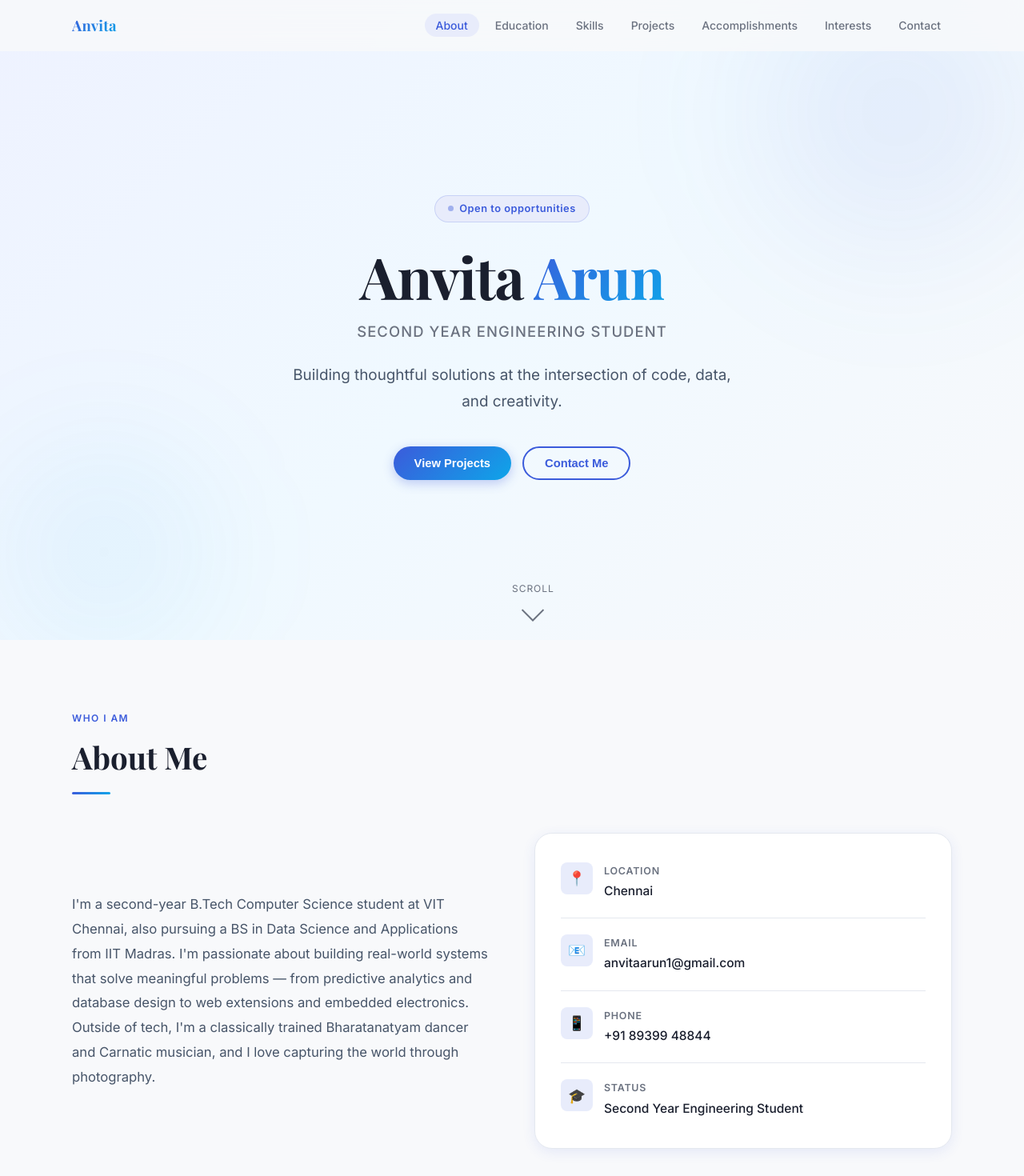
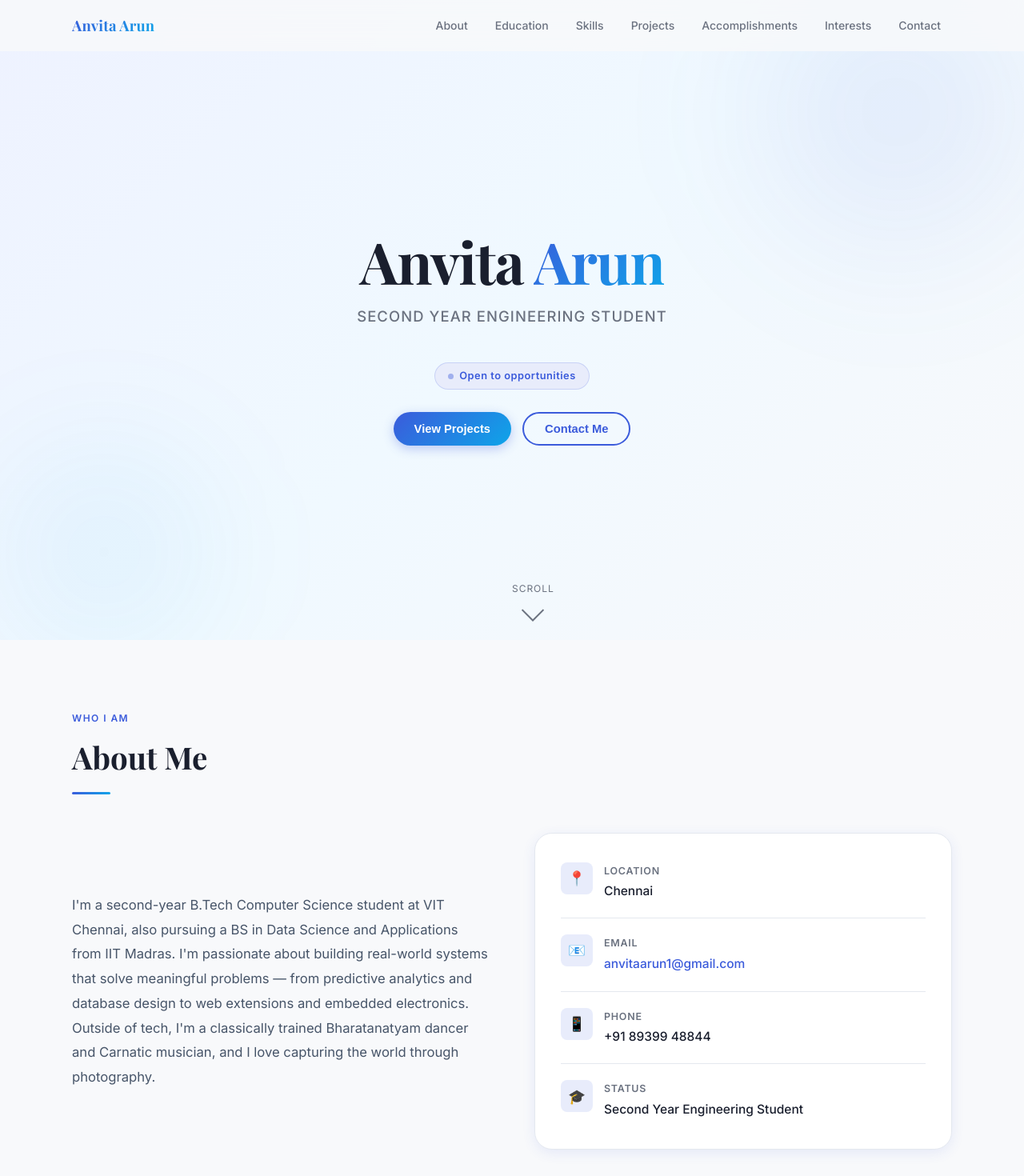
Before and after one commit to Anvita-13/my-portfolio, a React (Vite) app: page / in a window 1280 px wide. Shown: the top 1470 px of the page at 80% size. Built offline with nearby package versions, Linux system fonts and the light colour scheme.

Commit message:
Update portfolio

```diff
--- a/src/components/About/About.css
+++ b/src/components/About/About.css
@@ -59,6 +59,21 @@
   color: var(--color-text);
 }
 
+.about__info-email-link {
+  font-size: 0.97rem;
+  font-weight: 500;
+  color: var(--color-accent);
+  text-decoration: none;
+  transition: color var(--transition);
+  border-bottom: 2px solid transparent;
+  transition: color var(--transition), border-bottom-color var(--transition);
+}
+
+.about__info-email-link:hover {
+  color: var(--color-accent2);
+  border-bottom-color: var(--color-accent2);
+}
+
 /* Divider line between info items */
 .about__info-item + .about__info-item {
   padding-top: 20px;
--- a/src/components/About/About.jsx
+++ b/src/components/About/About.jsx
@@ -31,7 +31,9 @@ export default function About({ about, personal }) {
               <div className="about__info-icon">📧</div>
               <div>
                 <p className="about__info-label">Email</p>
-                <p className="about__info-value">{personal.email}</p>
+                <a href={`mailto:${personal.email}`} className="about__info-email-link">
+                  {personal.email}
+                </a>
               </div>
             </div>
 
--- a/src/components/Contact/Contact.jsx
+++ b/src/components/Contact/Contact.jsx
@@ -22,7 +22,7 @@ export default function Contact({ personal }) {
       icon: '📱',
       label: 'Phone',
       value: personal.phone,
-      href: `tel:${personal.phone.replace(/\s/g, '')}`,
+      href: null,
     },
   ];
 
--- a/src/components/Hero/Hero.css
+++ b/src/components/Hero/Hero.css
@@ -41,7 +41,7 @@
   padding: 60px 0 80px;
 }
 
-/* Badge pill above name */
+/* Badge pill below title */
 .hero__badge {
   display: inline-flex;
   align-items: center;
@@ -54,6 +54,7 @@
   font-weight: 600;
   color: var(--color-accent);
   letter-spacing: 0.04em;
+  margin-top: 20px;
   margin-bottom: 28px;
 
   animation: fadeInUp 0.7s ease both;
--- a/src/components/Hero/Hero.jsx
+++ b/src/components/Hero/Hero.jsx
@@ -14,12 +14,6 @@ export default function Hero({ personal }) {
     <section className="hero" id="hero">
       <div className="container">
         <div className="hero__inner">
-          {/* Status badge */}
-          <div className="hero__badge">
-            <span className="hero__badge-dot" />
-            Open to opportunities
-          </div>
-
           {/* Name */}
           <h1 className="hero__name">
             {firstName} <span>{lastName}</span>
@@ -28,8 +22,11 @@ export default function Hero({ personal }) {
           {/* Title */}
           <p className="hero__title">{personal.title}</p>
 
-          {/* Tagline */}
-          <p className="hero__tagline">{personal.tagline}</p>
+          {/* Status badge */}
+          <div className="hero__badge">
+            <span className="hero__badge-dot" />
+            Open to opportunities
+          </div>
 
           {/* CTA buttons */}
           <div className="hero__cta">
--- a/src/components/Navbar/Navbar.jsx
+++ b/src/components/Navbar/Navbar.jsx
@@ -28,12 +28,29 @@ export default function Navbar({ name }) {
   useEffect(() => {
     const ids = NAV_LINKS.map(l => l.id);
     const targets = ids.map(id => document.getElementById(id)).filter(Boolean);
+
+    // Also observe hero section to clear activeId when hero is visible
+    const heroTarget = document.getElementById('hero');
+
     const obs = new IntersectionObserver(
       entries => {
-        entries.forEach(e => { if (e.isIntersecting) setActiveId(e.target.id); });
+        // Check if hero is intersecting
+        const heroEntry = entries.find(e => e.target.id === 'hero');
+        if (heroEntry && heroEntry.isIntersecting) {
+          setActiveId('');
+          return;
+        }
+
+        // Otherwise, find the first nav section that's intersecting
+        const activeEntry = entries.find(e => e.isIntersecting && e.target.id !== 'hero');
+        if (activeEntry) {
+          setActiveId(activeEntry.target.id);
+        }
       },
       { rootMargin: '-40% 0px -55% 0px' }
     );
+
+    if (heroTarget) targets.unshift(heroTarget);
     targets.forEach(t => obs.observe(t));
     return () => obs.disconnect();
   }, []);
@@ -54,7 +71,7 @@ export default function Navbar({ name }) {
         <div className="container navbar__inner">
           {/* Clicking the logo scrolls to top/hero */}
           <span className="navbar__logo" onClick={scrollToTop} role="button" tabIndex={0}>
-            {name.split(' ')[0]}
+            {name}
           </span>
 
           {/* Desktop links */}
--- a/src/components/Projects/Projects.jsx
+++ b/src/components/Projects/Projects.jsx
@@ -5,16 +5,43 @@ import './Projects.css';
 function ProjectCard({ project, index }) {
   return (
     <div className="project-card">
+      {/* Project number */}
       <span className="project-card__number">Project {String(index + 1).padStart(2, '0')}</span>
+
+      {/* Title — always visible */}
       <h3 className="project-card__title">{project.title}</h3>
-      {project.subtitle && (
-        <p className="project-card__subtitle">{project.subtitle}</p>
-      )}
-      <p className="project-card__desc">{project.description}</p>
+
+      {/* Short summary — always visible */}
+      <p className="project-card__summary">{project.summary}</p>
+
+      {/* Tags — always visible */}
       <div className="project-card__tags">
         {project.tags.map((tag, i) => (
           <span key={i} className="project-card__tag">{tag}</span>
         ))}
+      </div>
+
+      {/* Thin divider that appears on hover before the expanded content */}
+      <div className="project-card__divider" />
+
+      {/* Bullet points + GitHub link — revealed on hover via max-height animation */}
+      <div className="project-card__extra">
+        <ul className="project-card__points">
+          {project.points.map((point, i) => (
+            <li key={i} className="project-card__point">{point}</li>
+          ))}
+        </ul>
+
+        {project.github && (
+          <a
+            href={project.github}
+            target="_blank"
+            rel="noopener noreferrer"
+            className="project-card__github-link"
+          >
+            View on GitHub →
+          </a>
+        )}
       </div>
     </div>
   );
--- a/src/components/Skills/Skills.css
+++ b/src/components/Skills/Skills.css
@@ -1,9 +1,11 @@
 /* Skills.css */
 
 .skills__grid {
-  display: grid;
-  grid-template-columns: repeat(auto-fill, minmax(300px, 1fr));
+  display: flex;
+  flex-wrap: wrap;
   gap: 20px;
+  justify-content: center;
+  align-items: flex-start;
 }
 
 .skills__category {
@@ -13,6 +15,8 @@
   padding: 24px 26px;
   box-shadow: var(--shadow-sm);
   transition: box-shadow var(--transition), transform var(--transition);
+  flex: 0 0 auto;
+  min-width: 280px;
 }
 .skills__category:hover {
   box-shadow: var(--shadow-md);
--- a/src/data/portfolioData.js
+++ b/src/data/portfolioData.js
@@ -5,7 +5,7 @@
 export const personal = {
   name: "Anvita Arun",
   title: "Second Year Engineering Student",
-  tagline: "Building thoughtful solutions at the intersection of code, data, and creativity.",
+  tagline: "Open to opportunities",
   location: "Chennai",
   phone: "+91 89399 48844",
   email: "anvitaarun1@gmail.com",
@@ -76,24 +76,42 @@ export const skills = [
 export const projects = [
   {
     title: "Predictive Vehicle Health Maintenance",
-    subtitle: "Solution for Fleet Operators",
-    description:
-      "Developing a Predictive Vehicle Health Maintenance system using synthetic service data, Power BI analytics, and machine learning to predict component health and support proactive fleet maintenance.",
-    tags: ["Machine Learning", "Power BI", "Data Analytics", "Python"],
+    summary: "Machine learning-based predictive maintenance system for vehicle component failure identification",
+    points: [
+      "Developed a predictive maintenance system to identify vehicle component failures",
+      "Conducted Exploratory Data Analysis (EDA) on vehicle usage and service history",
+      "Implemented and evaluated multiple ML models (Logistic Regression, Random Forest, XGBoost, Naive Bayes)",
+      "Selected Random Forest based on accuracy, precision, recall, and F1-score metrics",
+      "Built interactive Power BI dashboards to visualize trends and feature importance"
+    ],
+    tags: ["Python", "Pandas", "Scikit-learn", "Power BI"],
+    github: "https://github.com/Anvita-13/predictive-vehicle-health-maintenance.git",
   },
   {
     title: "RailServe",
-    subtitle: "Railway Station Management System",
-    description:
-      "Developing a relational Railway Station Management System with ER modeling, BCNF normalization, and SQL implementation, with planned front-end integration and database connectivity.",
-    tags: ["SQL", "Oracle", "Database Design", "ER Modeling"],
+    summary: "Database-driven railway management system for station operations and ticketing",
+    points: [
+      "Designed a railway management system for station operations and ticketing",
+      "Created ER diagrams and relational schema with BCNF normalization",
+      "Implemented SQL queries, constraints, and CRUD operations",
+      "Managed passenger records, reservations, and payment handling",
+      "Built frontend interface with backend connectivity for schedules and operations"
+    ],
+    tags: ["Oracle SQL", "Flask", "HTML/CSS", "JavaScript"],
+    github: "https://github.com/Anvita-13/railserve-railway-management-system.git",
   },
   {
-    title: "Web Attention Analytics System",
-    subtitle: "Chrome Extension + Data Dashboard",
-    description:
-      "Building a Chrome extension that records normalized mouse and gaze coordinates with dwell time to analyze user attention patterns via a data dashboard.",
-    tags: ["JavaScript", "Chrome Extension", "UX Analytics", "Data Visualization"],
+    title: "Traffic Mitra",
+    summary: "Wearable assistive device for helping hearing-impaired individuals safely navigate roads",
+    points: [
+      "Designed a wearable assistive device for hearing-impaired individuals",
+      "Developed a sensor-based alert system using ultrasonic sensors",
+      "Implemented multi-level warning system with LED indicators and vibration motors",
+      "Built and tested a working prototype using Arduino",
+      "Completed simulations in Tinkercad for validation"
+    ],
+    tags: ["Arduino", "Embedded C", "Ultrasonic Sensors"],
+    github: null,
   },
 ];
 
@@ -101,7 +119,7 @@ export const interests = [
   {
     label: "Bharatanatyam",
     detail: "Professionally trained classical dance with Diploma in Bharatanatyam",
-    icon: "🎭",
+    icon: "💃",
   },
   {
     label: "Photography",
--- a/src/hooks/useInView.js
+++ b/src/hooks/useInView.js
@@ -9,7 +9,8 @@ export function useInView(threshold = 0.15) {
       ([entry]) => {
         if (entry.isIntersecting) {
           entry.target.classList.add('visible');
-          observer.unobserve(entry.target); // animate once
+        } else {
+          entry.target.classList.remove('visible');
         }
       },
       { threshold }
```
Also changed, not shown: src/components/Projects/Projects.css (+103 -22 lines).
